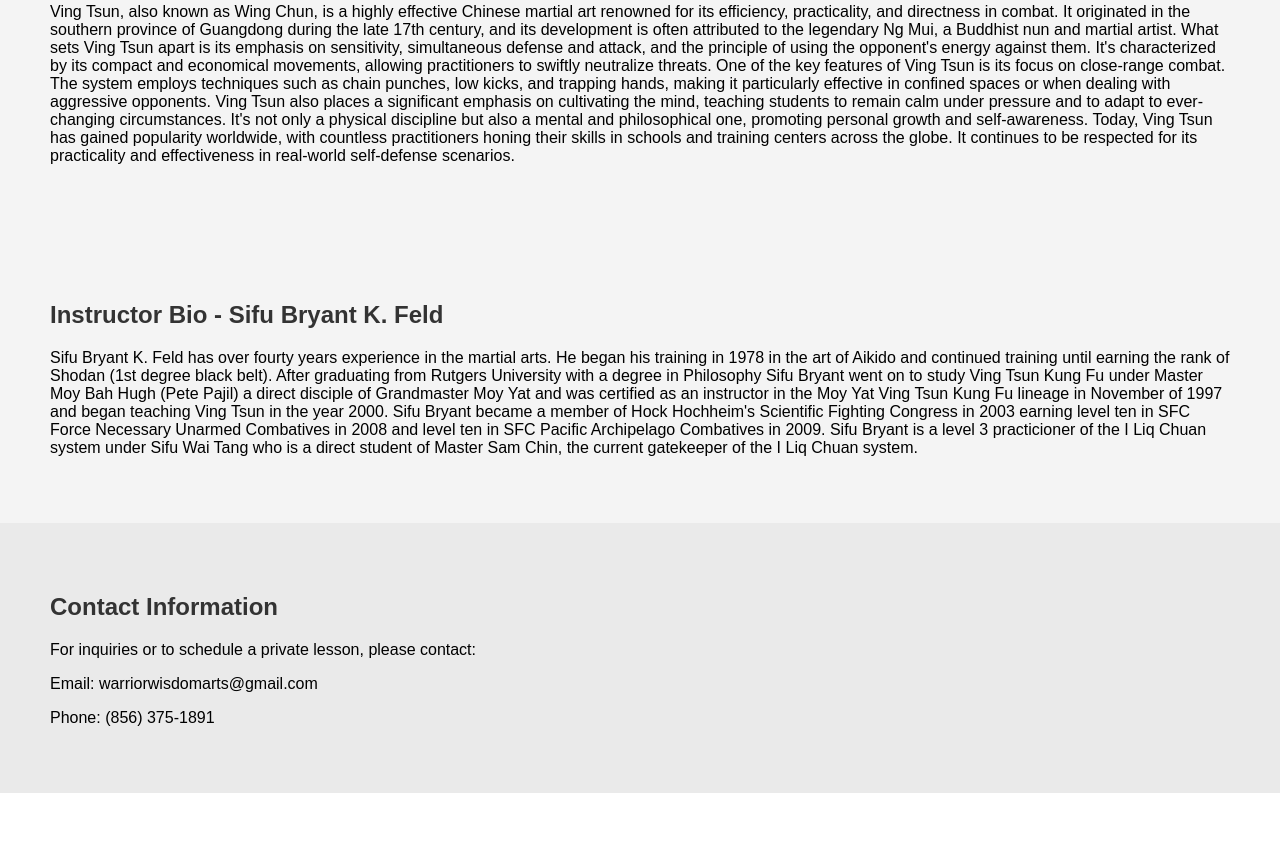
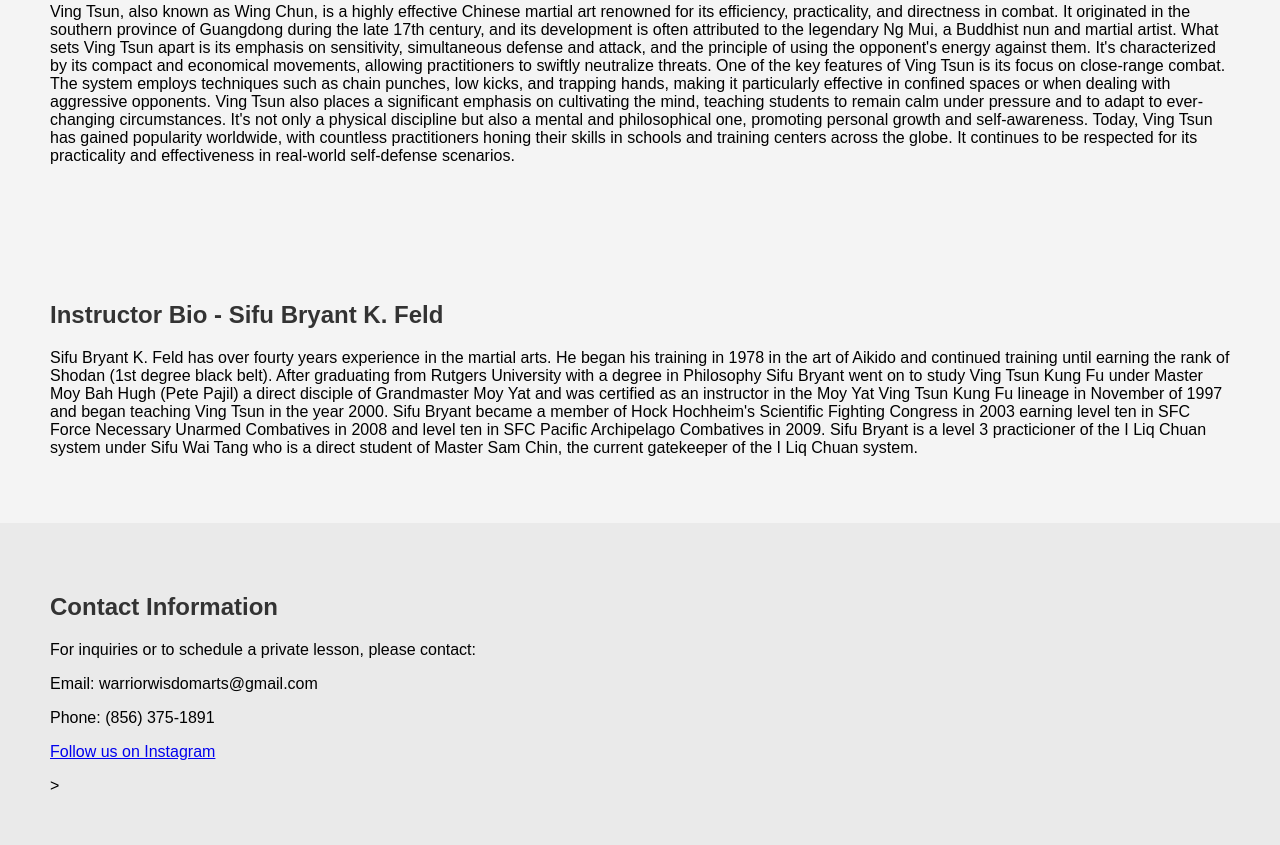
Before and after one commit to bkfwebdev/vtkf-basic, a plain HTML site: page index.html in a window 1280 px wide. Shown: the part 496-1341 px from the top of the page. Before the commit the page ends 1289 px from the top, so only its background shows below. Drawn offline with Linux system fonts and the light colour scheme.

Commit message:
instagram added

```diff
--- a/index.html
+++ b/index.html
@@ -46,6 +46,7 @@ Today, Ving Tsun has gained popularity worldwide, with countless practitioners h
         <p>For inquiries or to schedule a private lesson, please contact:</p>
         <p>Email: warriorwisdomarts@gmail.com</p>
         <p>Phone: (856) 375-1891</p>
+        <a href = "https://www.instagram.com/warriorwisdomarts/"><p>Follow us on Instagram</p></a>>
     </section>
 
 </body>
```
